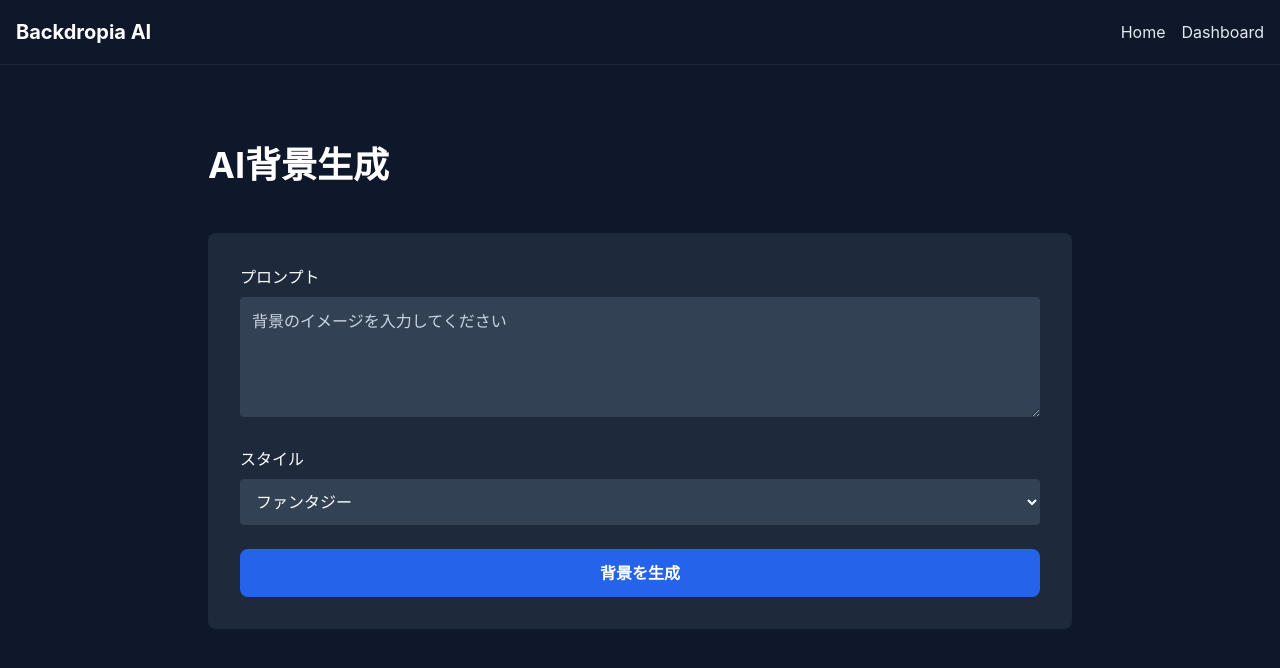
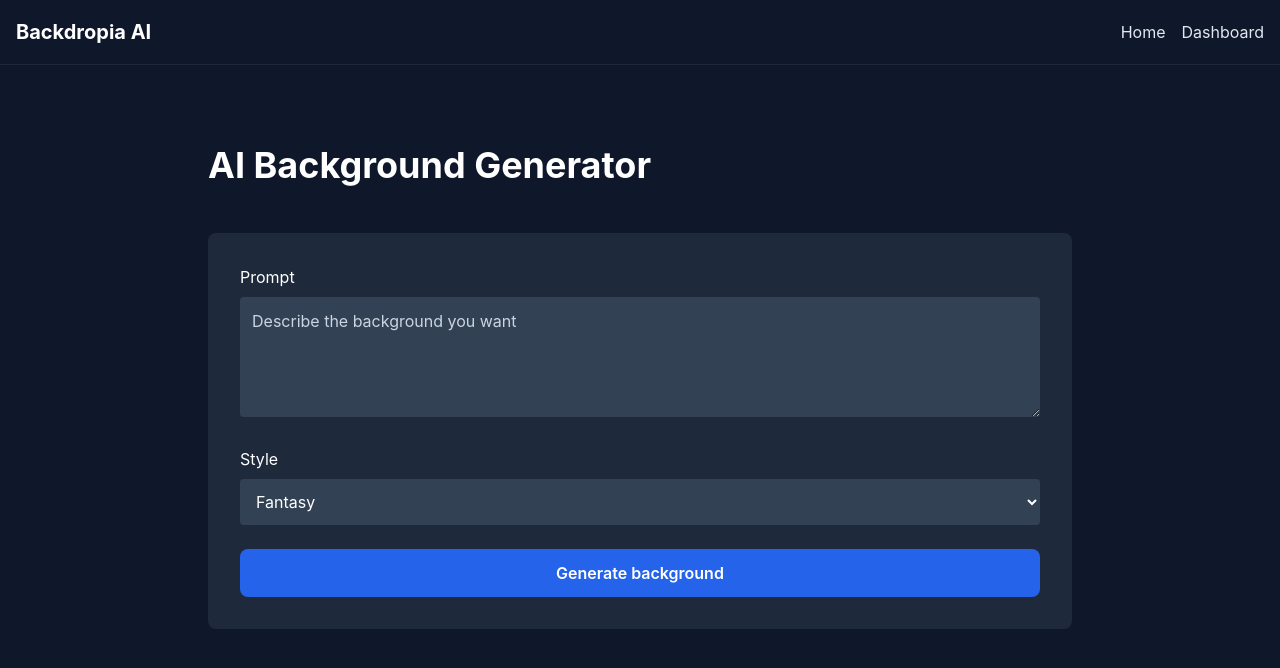
Before and after one commit to niratto-png/backdropia-ai, a Next.js app: page /dashboard in a window 1280 px wide. Shown: the top 668 px of the page. Built offline with nearby package versions, Linux system fonts and the light colour scheme.

Commit message:
Translate remaining Japanese UI text to English; add site icon for browser tab

```diff
--- a/app/api/generate/image.ts
+++ b/app/api/generate/image.ts
@@ -4,8 +4,8 @@ export async function POST(req: NextRequest) {
   try {
     const { prompt } = await req.json()
 
-    // ここで画像生成APIを呼ぶ（今は未実装）
-    // Replicate か別のAPIを使う
+    // Call the image generation API here (not implemented yet)
+    // Use Replicate or another API
 
     return NextResponse.json({
       imageUrl: 'https://via.placeholder.com/512x512',
@@ -13,7 +13,7 @@ export async function POST(req: NextRequest) {
     })
   } catch (error) {
     return NextResponse.json({
-      error: '画像生成に失敗しました',
+      error: 'Image generation failed',
       success: false
     }, { status: 500 })
   }
--- a/app/checkout/page.tsx
+++ b/app/checkout/page.tsx
@@ -58,7 +58,7 @@ export default function CheckoutPage() {
       window.location.href = data.url
     } catch (err) {
       console.error(err)
-      setError('決済ページへの移動に失敗しました。時間をおいて再度お試しください。')
+      setError('Could not open the checkout page. Please try again later.')
       setLoading(false)
     }
   }
@@ -74,8 +74,8 @@ export default function CheckoutPage() {
         {/* plans */}
         <section className="lg:col-span-3">
           <p className="text-sm font-semibold uppercase tracking-widest text-blue-600">Checkout</p>
-          <h1 className="mt-3 text-4xl font-bold tracking-tight md:text-5xl">プランを選択</h1>
-          <p className="mt-3 text-slate-600">あとからいつでもプランは変更・解約できます。</p>
+          <h1 className="mt-3 text-4xl font-bold tracking-tight md:text-5xl">Choose a plan</h1>
+          <p className="mt-3 text-slate-600">You can change or cancel your plan anytime.</p>
 
           <div className="mt-10 space-y-4">
             {plans.map((plan) => {
@@ -102,7 +102,7 @@ export default function CheckoutPage() {
                       <p className="text-sm text-slate-500">{plan.description}</p>
                       <p className="mt-3 text-3xl font-bold tracking-tight">
                         {plan.price}
-                        <span className="text-sm font-normal text-slate-500"> /月</span>
+                        <span className="text-sm font-normal text-slate-500"> /mo</span>
                       </p>
                     </div>
                     <span
@@ -133,7 +133,7 @@ export default function CheckoutPage() {
                 <p className="text-2xl font-bold">{current.name}</p>
                 <p className="text-2xl font-bold">
                   {current.price}
-                  <span className="text-sm font-normal text-slate-400"> /月</span>
+                  <span className="text-sm font-normal text-slate-400"> /mo</span>
                 </p>
               </div>
 
@@ -157,7 +157,7 @@ export default function CheckoutPage() {
                 className="group relative mt-8 w-full overflow-hidden rounded-full bg-gradient-to-r from-blue-500 to-sky-400 py-3.5 font-semibold text-white shadow-lg shadow-blue-500/30 transition hover:-translate-y-0.5 hover:shadow-xl disabled:cursor-not-allowed disabled:opacity-60"
               >
                 <span className="absolute inset-0 -translate-x-full bg-gradient-to-r from-transparent via-white/30 to-transparent group-hover:animate-shimmer" />
-                <span className="relative">{loading ? '移動中...' : '購読を開始'}</span>
+                <span className="relative">{loading ? 'Redirecting...' : 'Start subscription'}</span>
               </button>
 
               {error && (
@@ -167,9 +167,9 @@ export default function CheckoutPage() {
               )}
 
               <p className="mt-6 text-center text-xs leading-relaxed text-slate-400">
-                月額課金です。いつでもキャンセル可能です。
+                Billed monthly. Cancel anytime.
                 <br />
-                決済はStripeの安全な画面で行われます。
+                Payment is handled on Stripe's secure checkout page.
               </p>
             </div>
           </div>
--- a/app/dashboard/page.tsx
+++ b/app/dashboard/page.tsx
@@ -35,30 +35,30 @@ export default function Dashboard() {
       <Navbar />
       <main className="bg-gray-900 min-h-screen py-20">
         <div className="max-w-4xl mx-auto px-4">
-          <h1 className="text-4xl font-bold text-white mb-12">AI背景生成</h1>
+          <h1 className="text-4xl font-bold text-white mb-12">AI Background Generator</h1>
 
           <div className="bg-gray-800 rounded-lg p-8 mb-8">
             <div className="mb-6">
-              <label className="block text-white mb-2">プロンプト</label>
+              <label className="block text-white mb-2">Prompt</label>
               <textarea
                 value={prompt}
                 onChange={(e) => setPrompt(e.target.value)}
                 className="w-full bg-gray-700 text-white rounded p-3 focus:outline-none"
                 rows={4}
-                placeholder="背景のイメージを入力してください"
+                placeholder="Describe the background you want"
               />
             </div>
 
             <div className="mb-6">
-              <label className="block text-white mb-2">スタイル</label>
+              <label className="block text-white mb-2">Style</label>
               <select
                 value={style}
                 onChange={(e) => setStyle(e.target.value)}
                 className="w-full bg-gray-700 text-white rounded p-3 focus:outline-none"
               >
-                <option value="fantasy">ファンタジー</option>
+                <option value="fantasy">Fantasy</option>
                 <option value="scifi">SF</option>
-                <option value="realistic">リアル</option>
+                <option value="realistic">Realistic</option>
               </select>
             </div>
 
@@ -67,13 +67,13 @@ export default function Dashboard() {
               disabled={loading}
               className="w-full bg-blue-600 hover:bg-blue-700 disabled:bg-gray-600 text-white py-3 rounded-lg font-semibold transition"
             >
-              {loading ? '生成中...' : '背景を生成'}
+              {loading ? 'Generating...' : 'Generate background'}
             </button>
           </div>
 
           {generatedImage && (
             <div className="bg-gray-800 rounded-lg p-8">
-              <h2 className="text-2xl font-bold text-white mb-4">生成結果</h2>
+              <h2 className="text-2xl font-bold text-white mb-4">Result</h2>
               <img
                 src={generatedImage}
                 alt="Generated background"
```
Also changed, not shown: app/icon.svg (added).
